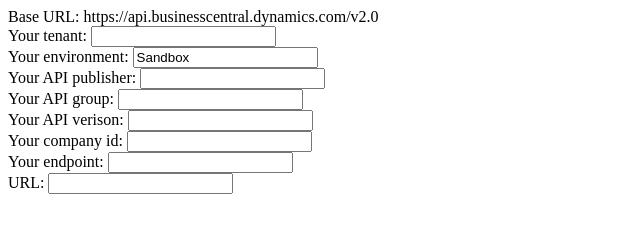
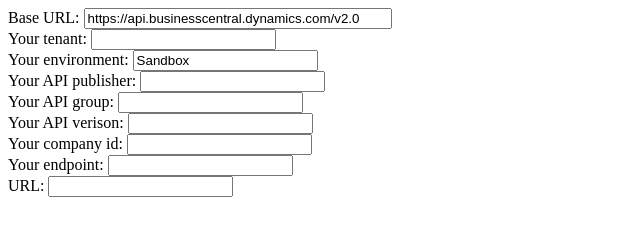
Before and after one commit to StefanMaron/BC-API-Url-Generator, a plain HTML site: page index.html in a window 1280 px wide. Shown: the whole page, without its empty margins (0-640 px from the left). Drawn offline with Linux system fonts and the light colour scheme.

Commit message:
base url update

```diff
--- a/index.html
+++ b/index.html
@@ -6,7 +6,9 @@
 </head>
 
 <body>
-  Base URL: https://api.businesscentral.dynamics.com/v2.0 </br>
+  <label for="base">Base URL:</label>
+  <input type="text" id="base" name="base" onchange="generate();" value="https://api.businesscentral.dynamics.com/v2.0"
+    style="width:300px"></br>
 
   <label for="tenant">Your tenant:</label>
   <input type="text" id="tenant" name="tenant" onchange="generate();"></br>
```
